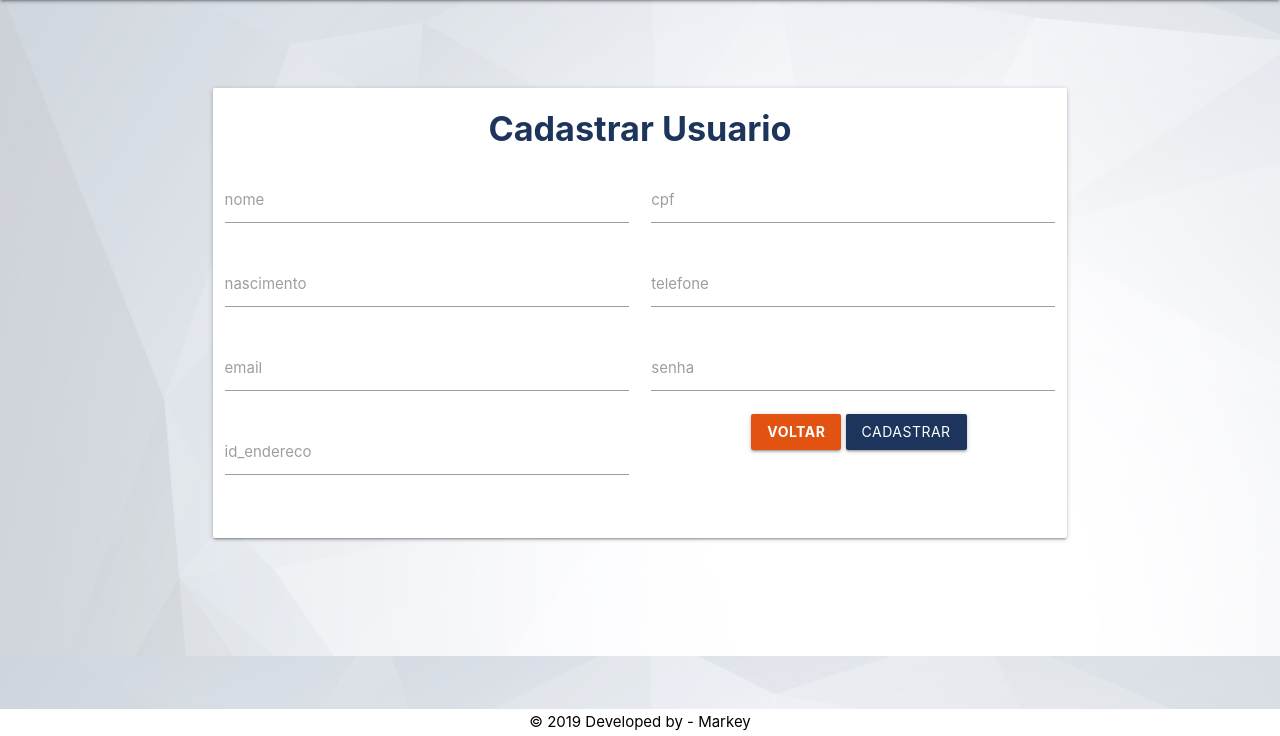
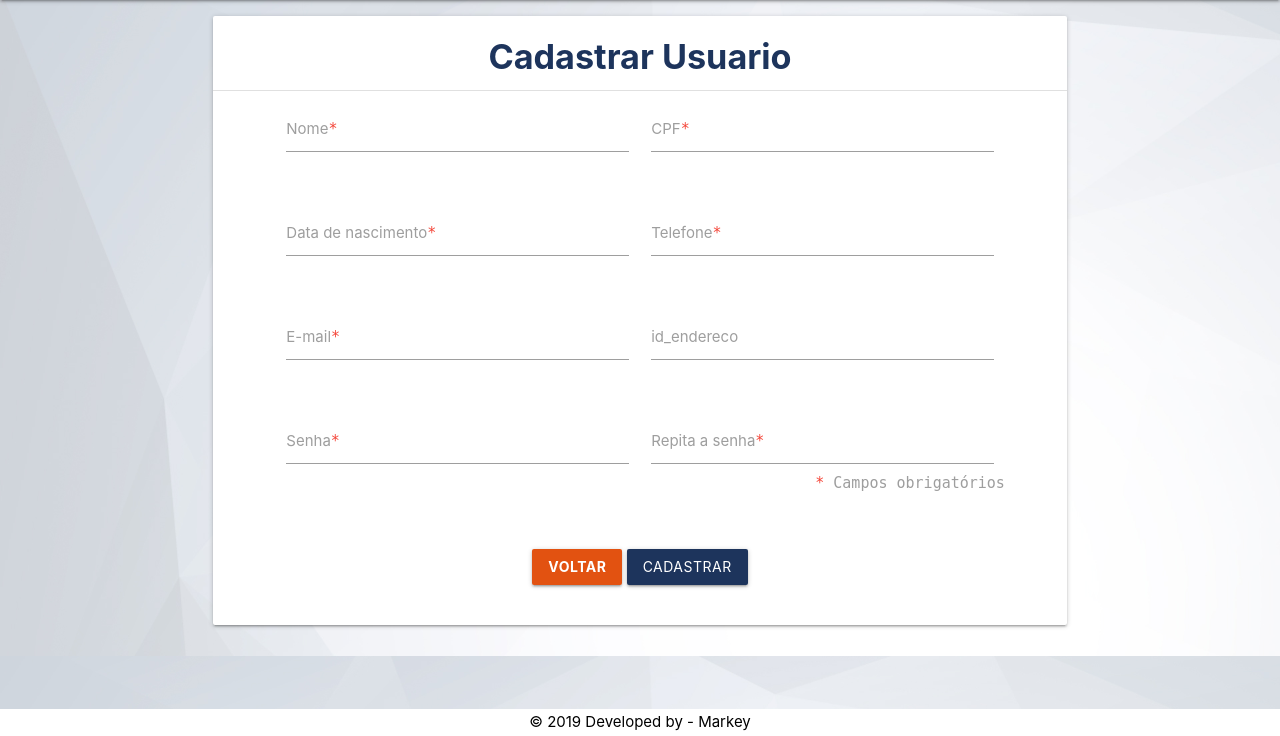
Before and after one commit to danesi/Tcc, a PHP site: page /Tela/registroUsuario.php in a window 1280 px wide. Shown: the part 64-800 px from the top of the page. Run offline with PHP 8.4, Linux system fonts and the light colour scheme.

Commit message:
Cruds Usuarios

```diff
--- a/Base/header.php
+++ b/Base/header.php
@@ -20,4 +20,5 @@ if (realpath("./index.php")) {
 <link href="https://fonts.googleapis.com/icon?family=Material+Icons" rel="stylesheet">
 <script type="text/javascript" src="<?php echo $pontos; ?>js/jquery-3.3.1.min.js"></script>
 <script type="text/javascript" src="<?php echo $pontos; ?>js/materialize.js"></script>
+<script type="text/javascript" src="<?php echo $pontos; ?>js/mascaras.js"></script>
 <script type="text/javascript" src="<?php echo $pontos; ?>/js/chart.bundle.min.js" ></script>
--- a/Tela/registroUsuario.php
+++ b/Tela/registroUsuario.php
@@ -11,41 +11,58 @@
         include_once '../Base/navBar.php';
         ?>
         <main>
-            <div class="row" style="margin-top: 10vh;">
-                <form action="../Controle/usuarioControle.php?function=inserirUsuario" class="card col l8 offset-l2 m10 offset-m1 s10 offset-s1" method="post">
+            <div class="row" style="margin-top: 1vh;">
+                <form action="../Controle/usuarioControle.php?function=inserirUsuario" class="card col l8 offset-l2 m10 offset-m1 s10 offset-s1" method="post" id="form">
                     <div class="row center">
                         <h4 class="textoCorPadrao2">Cadastrar Usuario</h4>
-                        <div class="input-field col s6">
-                            <input type="text" name="nome">
-                            <label>nome</label>
+                        <div class="divider"></div>
+                        <div class="row">
+                            <div class="input-field col s5 m5 s10 offset-l1 offset-m1 offset-s1">
+                                <input type="text" name="nome" id="nome" class="validate" required>
+                                <label for="nome" class="active">Nome<samp class="red-text">*</samp></label>
+                            </div>
+                            <div class="input-field col s5 m5 s10 offset-s1">
+                                <input type="text" name="cpf" id="cpf" class="validate" required>
+                                <label for="cpf">CPF<samp class="red-text">*</samp></label>
+                            </div>
                         </div>
-                        <div class="input-field col s6">
-                            <input type="text" name="cpf">
-                            <label>cpf</label>
+                        <div class="row">
+                            <div class="input-field col s5 m5 s10 offset-l1 offset-m1 offset-s1">
+                                <input type="text" name="nascimento" class="datepicker" class="validate" required>
+                                <label>Data de nascimento<samp class="red-text">*</samp></label>
+                            </div>
+                            <div class="input-field col s5 m5 s10 offset-s1">
+                                <input type="text" name="telefone" id="telefone" class="validate" required>
+                                <label>Telefone<samp class="red-text">*</samp></label>
+                            </div>
                         </div>
-                        <div class="input-field col s6">
-                            <input type="text" name="nascimento">
-                            <label>nascimento</label>
+                        <div class="row">
+                            <div class="input-field col s5 m5 s10 offset-l1 offset-m1 offset-s1">
+                                <input type="email" name="email" class="validate" required>
+                                <label>E-mail<samp class="red-text">*</samp></label>
+                            </div>
+                            <div class="input-field col s5 m5 s10 offset-s1">
+                                <input type="text" name="id_endereco" class="validate" required>
+                                <label>id_endereco</label>
+                            </div>
                         </div>
-                        <div class="input-field col s6">
-                            <input type="text" name="telefone">
-                            <label>telefone</label>
+                        <div class="row">
+                            <div class="input-field col s5 m5 s10 offset-l1 offset-m1 offset-s1">
+                                <input type="password" name="senha1" class="validate" required id="senha1">
+                                <label>Senha<samp class="red-text">*</samp></label>
+                            </div>
+                            <div class="input-field col s5 m5 s10 offset-s1">
+                                <input type="password" name="senha2" class="validate" required id="senha2">
+                                <label>Repita a senha<samp class="red-text">*</samp></label>
+                                <div class="row right">
+                                    <samp class="red-text">*</samp><samp class="grey-text"> Campos obrigatórios</samp>
+                                </div>
+                            </div>
                         </div>
-                        <div class="input-field col s6">
-                            <input type="text" name="email">
-                            <label>email</label>
+                        <div class="row center">
+                            <a href="../index.php" class="corPadrao3 btn">Voltar</a>
+                            <button type="submit" class="btn corPadrao2" id="cadastrar">Cadastrar</button>
                         </div>
-                        <div class="input-field col s6">
-                            <input type="text" name="senha">
-                            <label>senha</label>
-                        </div>
-                        <div class="input-field col s6">
-                            <input type="text" name="id_endereco">
-                            <label>id_endereco</label>
-                        </div>
-                    <div class="row center">
-                        <a href="../index.php" class="corPadrao3 btn">Voltar</a>
-                        <input type="submit" class="btn corPadrao2" value="Cadastrar">
                     </div>
                 </form>
             </div>
@@ -55,3 +72,72 @@
         ?>
     </body>
 </html>
+<script>
+    $("#form").submit(function () {
+        var senha1 = $("#senha1").val();
+        var senha2 = $("#senha2").val();
+        if (senha1 != senha2) {
+             M.toast({html: 'As senhas não são iguais!'});
+             return false;
+        }
+    });
+    $(document).ready(function () {
+        $("#telefone").mask("(00) 00000-0000");
+        $("#cpf").mask("000.000.000-00");
+        $('.datepicker').datepicker({
+            format: 'dd/mm/yyyy',
+            i18n: {
+                cancel: 'Cancelar',
+                clear: 'Limpar',
+                done: 'Ok',
+                months: [
+                    'Janeiro',
+                    'Fevereiro',
+                    'Março',
+                    'Abril',
+                    'Maio',
+                    'Junho',
+                    'Julho',
+                    'Agosto',
+                    'Setembro',
+                    'Outubro',
+                    'Novembro',
+                    'Dezembro'
+                ],
+                weekdays: [
+                    'Domingo',
+                    'Segunda-Feira',
+                    'Terça-Feira',
+                    'Quarta-Feira',
+                    'Quinta-Feira',
+                    'Sexta-Feira',
+                    'Sábado'
+                ],
+                monthsShort: [
+                    'Janeiro',
+                    'Fevereiro',
+                    'Março',
+                    'Abril',
+                    'Maio',
+                    'Junho',
+                    'Julho',
+                    'Agosto',
+                    'Setembro',
+                    'Outubro',
+                    'Novembro',
+                    'Dezembro'
+                ],
+                weekdaysShort: [
+                    'Dom',
+                    'Seg',
+                    'Ter',
+                    'Qua',
+                    'Qui',
+                    'Sex',
+                    'Sáb'
+                ],
+                weekdaysAbbrev: ['Do', 'Se', 'Te', 'Qa', 'Qi', 'Se', 'Sa']
+            }
+        });
+    });
+</script>
--- a/css/custom.css
+++ b/css/custom.css
@@ -98,3 +98,7 @@ main {
     font-weight: bold;
     cursor: default;
 }
+
+.obrigatorio {
+    content: "<samp class='red-text'>*</samp>"
+}
```
Also changed, not shown: Controle/usuarioPDO.php (+0 -8 lines).
